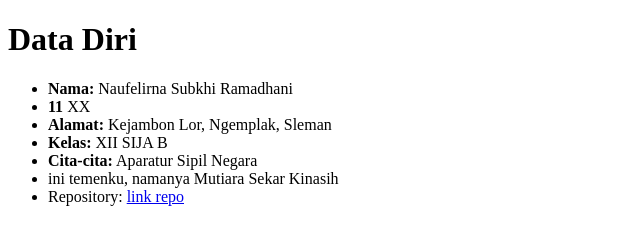
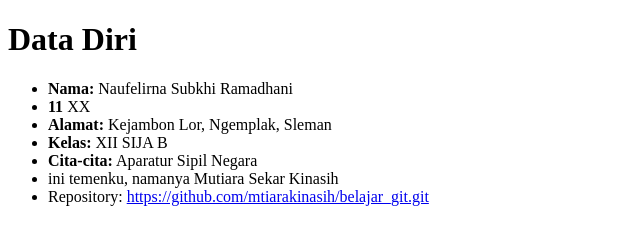
Before and after one commit to naufelirna/belajar_git, a plain HTML site: page index.html in a window 1280 px wide. Shown: the whole page, without its empty margins (0-640 px from the left). Drawn offline with Linux system fonts and the light colour scheme.

Commit message:
revisi index.html

```diff
--- a/index.html
+++ b/index.html
@@ -14,7 +14,7 @@
         <li><strong>Kelas:</strong> XII SIJA B</li>
         <li><strong>Cita-cita:</strong> Aparatur Sipil Negara</li>
 <li>ini temenku, namanya Mutiara Sekar Kinasih</li>
-<li>Repository: <a href="https://github.com/mtiarakinasih/belajar_git.git">link repo</a></li>
+<li>Repository: <a href="https://github.com/mtiarakinasih/belajar_git.git">https://github.com/mtiarakinasih/belajar_git.git</a></li>
     </ul>
 </body>
 </html>
```
